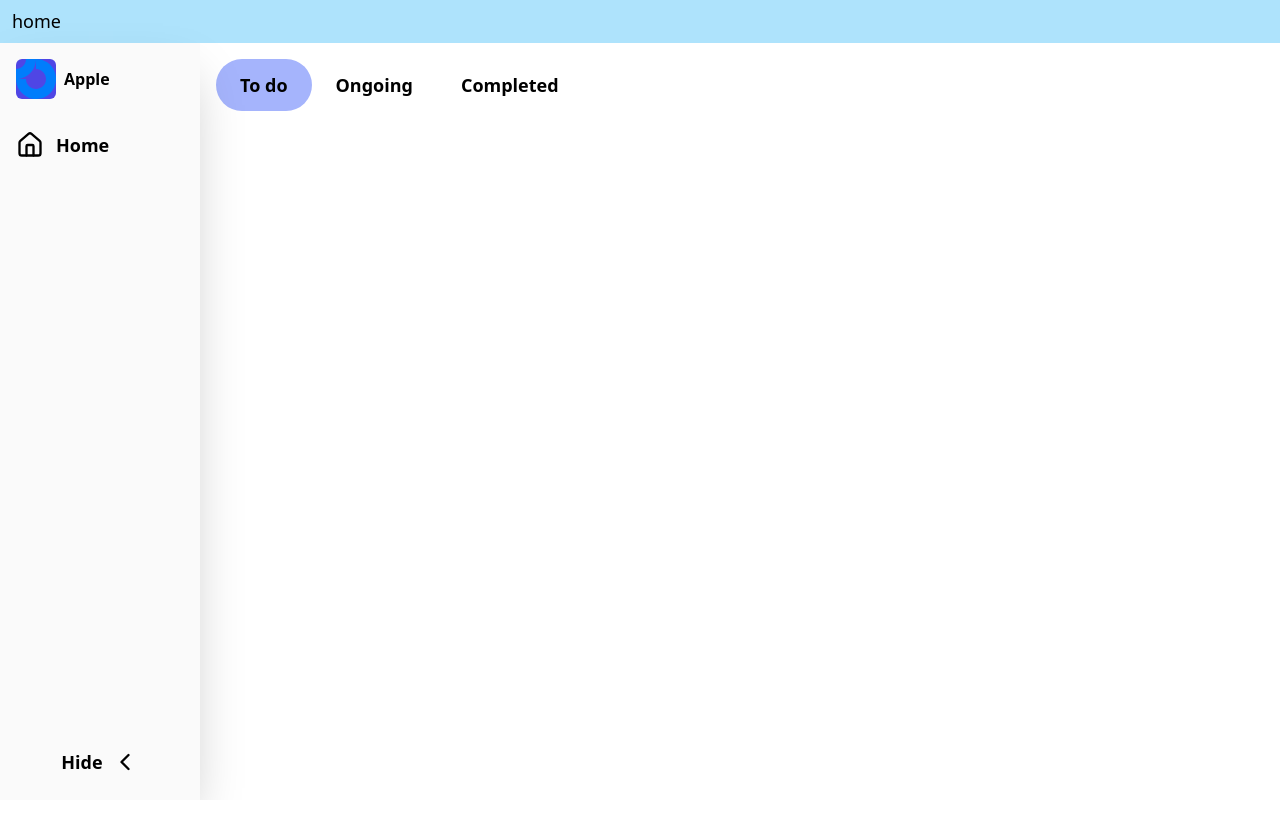
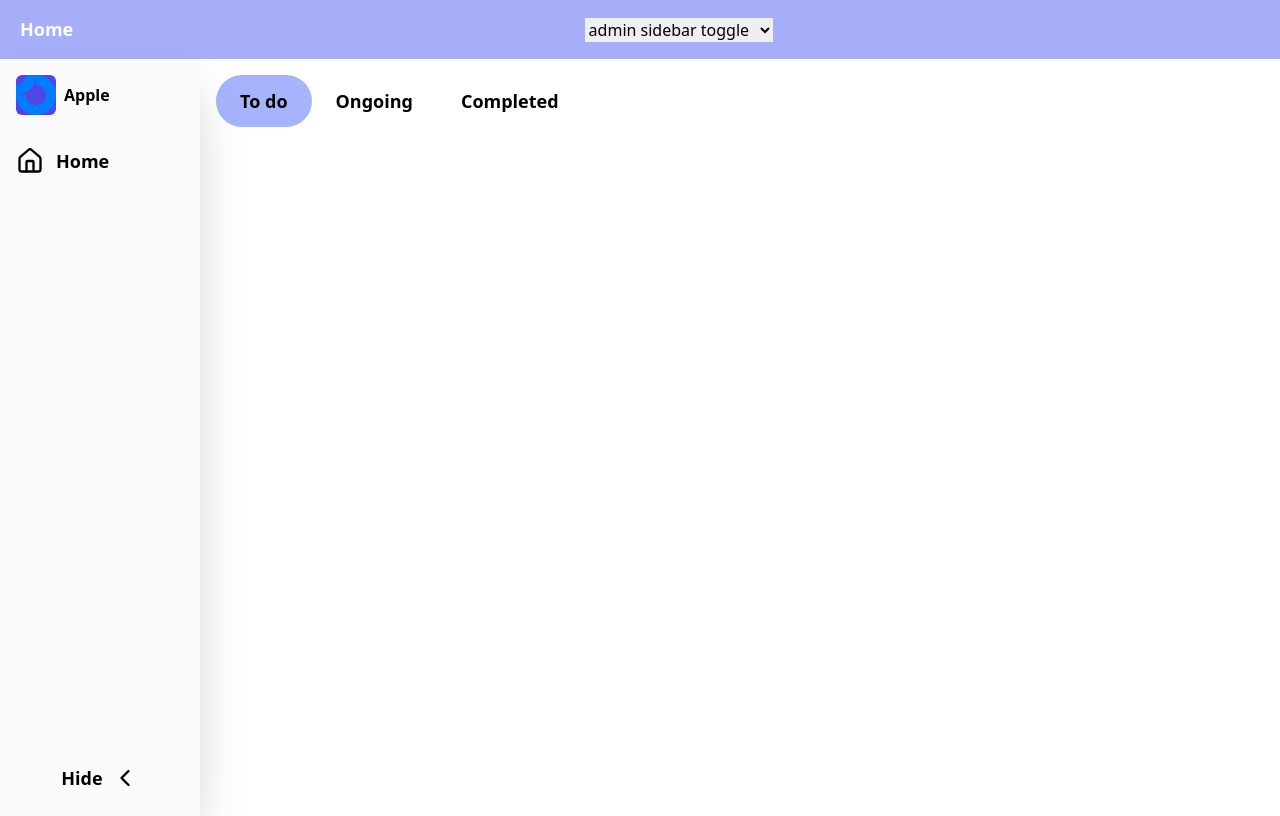
Before and after one commit to saugatrajbhandari/react-interview, a React (Vite) app: page /admin-sidebar-toggle in a window 1280 px wide. Built offline with nearby package versions, Linux system fonts and the light colour scheme.

Commit message:
feat: add project select dropdown

```diff
--- a/src/layout/index.jsx
+++ b/src/layout/index.jsx
@@ -1,13 +1,11 @@
 import { Link, Outlet } from "react-router-dom";
 
-import style from "./layout.module.css";
+import Navbar from "./navbar";
 
 function Layout() {
   return (
     <div>
-      <Link to={"/"} className={style.layout}>
-        home
-      </Link>
+      <Navbar />
 
       <Outlet />
     </div>
--- a/src/layout/layout.module.css
+++ b/src/layout/layout.module.css
@@ -1,6 +1,7 @@
 .layout{
     padding:8px 12px;
-    background:#aee3fc;
     font-size: 18px;
     display: block;
+    font-weight: 600;
+    color: white;
 }
--- /dev/null
+++ b/src/layout/navbar.jsx
@@ -0,0 +1,40 @@
+import React from "react";
+import { Link, useLocation, useNavigate } from "react-router-dom";
+import style from "./layout.module.css";
+import { navigation } from "../navigation";
+
+function Navbar() {
+  const navigate = useNavigate();
+
+  const { pathname } = useLocation();
+
+  const handleProjectChange = (e) => {
+    console.log(e.target.value);
+    navigate(e.target.value);
+  };
+
+  console.log(pathname);
+
+  return (
+    <div className="p-2 items-center bg-indigo-400/70 flex justify-between">
+      <Link to={"/"} className={style.layout}>
+        Home
+      </Link>
+
+      <div>
+        <select value={pathname} onChange={handleProjectChange}>
+          <option value="/">Choose Project</option>
+
+          {navigation.map((item) => (
+            <option key={item.name} value={item.path}>
+              {item.name}
+            </option>
+          ))}
+        </select>
+      </div>
+      <div></div>
+    </div>
+  );
+}
+
+export default Navbar;
```
